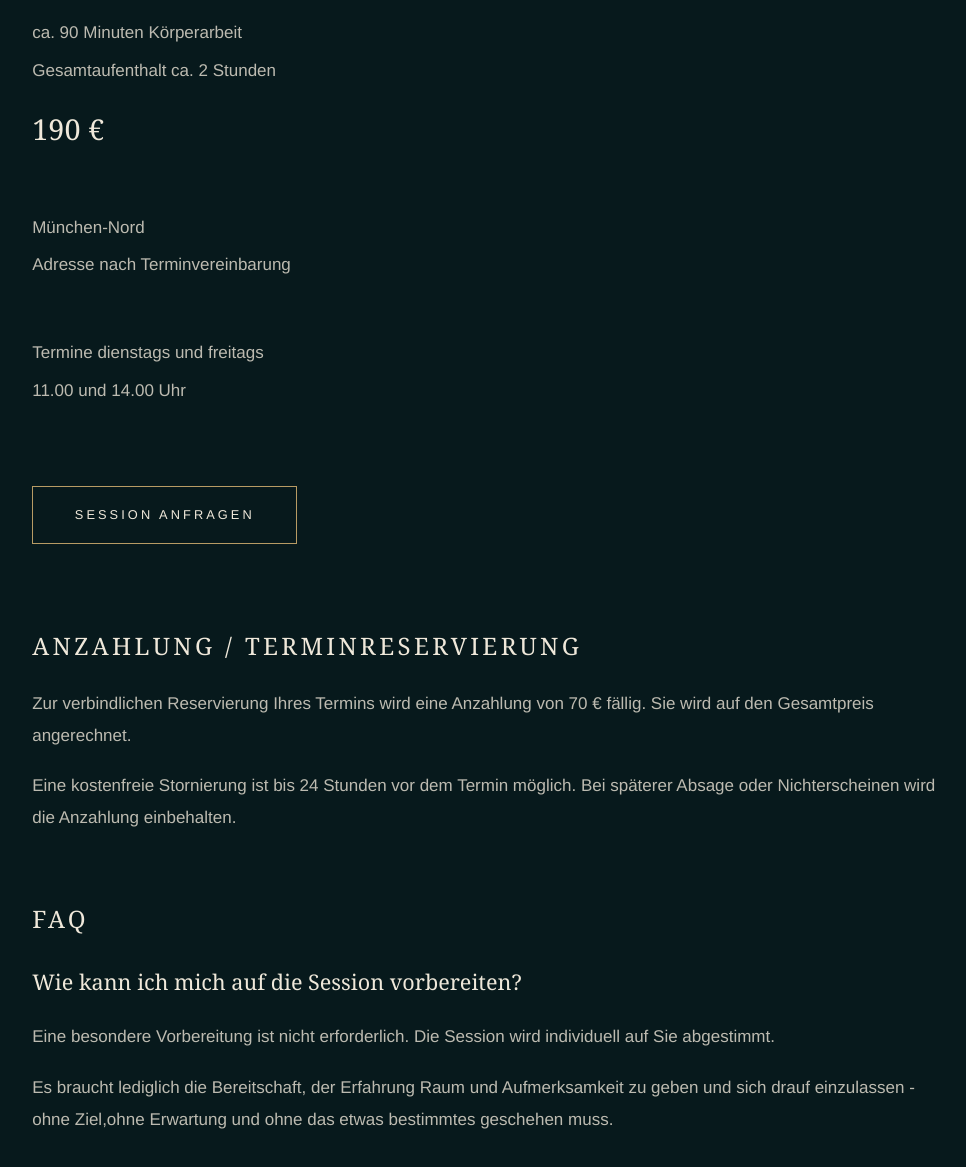
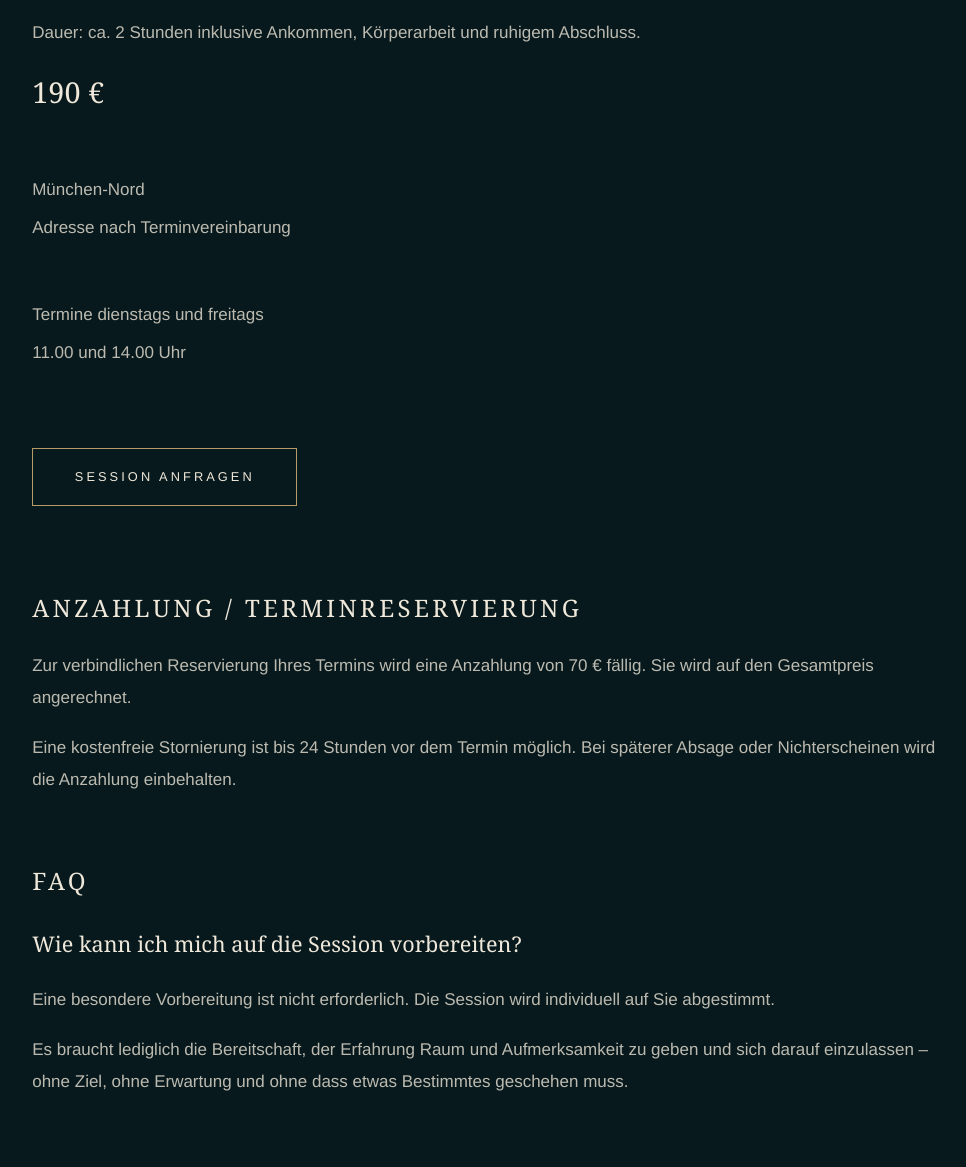
Before and after one commit to Lisa80995/Somatic-Flow-test, a plain HTML site: page index.html in a window 1280 px wide. Shown: the part 8557-9724 px from the top of the page, without its empty margins (147-1113 px from the left). Drawn offline with Linux system fonts and the light colour scheme.

Commit message:
Correct offer duration and FAQ copy
Co-authored-by: Copilot <223556219+Copilot@users.noreply.github.com>

```diff
--- a/index.html
+++ b/index.html
@@ -131,8 +131,7 @@
         <h2 class="section-title">ANGEBOT</h2>
         <div class="offer-group">
           <h3>SOMATIC FLOW</h3>
-          <p>ca. 90 Minuten Körperarbeit</p>
-          <p>Gesamtaufenthalt ca. 2 Stunden</p>
+          <p>Dauer: ca. 2 Stunden inklusive Ankommen, Körperarbeit und ruhigem Abschluss.</p>
           <p class="price">190 €</p>
         </div>
         <div class="offer-group">
@@ -155,7 +154,7 @@
           <h3>FAQ</h3>
           <h4>Wie kann ich mich auf die Session vorbereiten?</h4>
           <p>Eine besondere Vorbereitung ist nicht erforderlich. Die Session wird individuell auf Sie abgestimmt.</p>
-          <p>Es braucht lediglich die Bereitschaft, der Erfahrung Raum und Aufmerksamkeit zu geben und sich drauf einzulassen - ohne Ziel,ohne Erwartung und ohne das etwas bestimmtes geschehen muss.</p>
+          <p>Es braucht lediglich die Bereitschaft, der Erfahrung Raum und Aufmerksamkeit zu geben und sich darauf einzulassen – ohne Ziel, ohne Erwartung und ohne dass etwas Bestimmtes geschehen muss.</p>
         </div>
       </div>
     </section>
```
